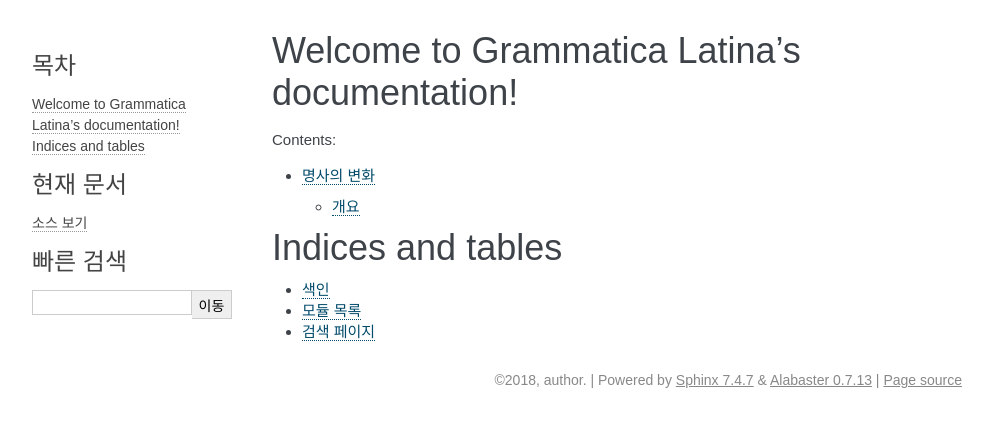
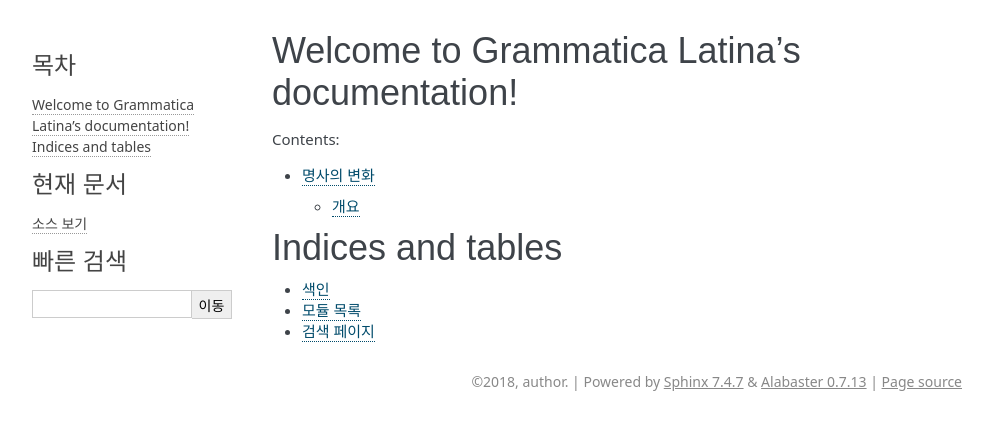
Before and after one commit to kabbala/grammatica_latina, a Sphinx documentation site: the page built from source/index.rst, in a window 1280 px wide. Shown: the top 430 px of the page, without its empty margins (148-1140 px from the left). Built offline with Sphinx 7.4.7, drawn with Linux system fonts in a browser that asks for light colours.

Commit message:
change font to Noto Sans

```diff
--- a/source/conf.py
+++ b/source/conf.py
@@ -82,7 +82,7 @@ html_theme = 'alabaster'
 # documentation.
 #
 html_theme_options = {
-    'font_family': 'sans-serif',
+    'font_family': 'Noto Sans, Source Han Sans, sans-serif',
     'font_size': '15px',
     'head_font_family': 'sans-serif'
 }
```
